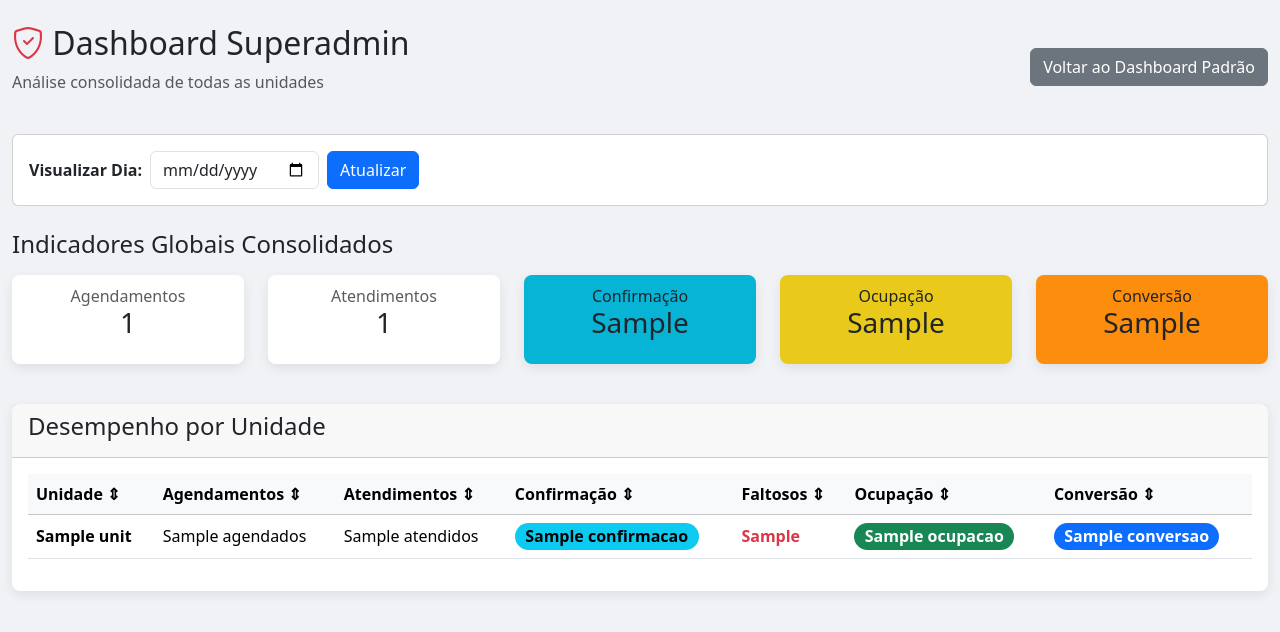
After one commit to lucasamorsaude/agenda-multipla, a Flask app: template app/templates/superadmin_dashboard.html in a window 1280 px wide. The commit adds this page. Shown: the top 632 px of the page. Run offline with Flask 3, Linux system fonts and the light colour scheme; the template is opened without the code that fills it: most values are stand-ins (such as "Sample title", 1, 10 or a date in 2020).

Commit message:
Adição de Painel SuperAdmin, ainda falta ajustes de cor e lógica

```diff
--- a/app/__init__.py
+++ b/app/__init__.py
@@ -30,12 +30,14 @@ def create_app():
     from .routes.api_routes import api_bp
     from .routes.cache_routes import cache_bp
     from app.routes.user_routes import user_bp
+    from app.routes.superadmin_routes import superadmin_bp
 
     app.register_blueprint(auth_bp)
     app.register_blueprint(main_bp)
     app.register_blueprint(api_bp)
     app.register_blueprint(cache_bp)
     app.register_blueprint(user_bp)
+    app.register_blueprint(superadmin_bp)
 
     # Adiciona uma rota raiz para redirecionar para o login
     @app.route('/')
--- a/app/templates/index.html
+++ b/app/templates/index.html
@@ -47,6 +47,9 @@
                 </div>
             </div>
             <div>
+                {% if session.role == 'superadmin' %}
+                    <a href="{{ url_for('superadmin.dashboard') }}" class="btn btn-danger">Dashboard Superadmin</a>
+                {% endif %}
                 <a href="{{ url_for('user.user_panel') }}" class="btn btn-info">Usuários</a>
                 <a href="{{ url_for('auth.logout') }}" class="btn btn-danger ms-2">Sair</a>
             </div>
--- /dev/null
+++ b/app/templates/superadmin_dashboard.html
@@ -0,0 +1,144 @@
+<!DOCTYPE html>
+<html lang="pt-BR">
+<head>
+    <meta charset="UTF-8">
+    <meta name="viewport" content="width=device-width, initial-scale=1.0">
+    <title>Dashboard Superadmin</title>
+    <link href="https://cdn.jsdelivr.net/npm/bootstrap@5.3.3/dist/css/bootstrap.min.css" rel="stylesheet">
+    <link href="https://cdn.jsdelivr.net/npm/bootstrap-icons@1.11.3/font/bootstrap-icons.min.css" rel="stylesheet">
+    <style>
+        body { background-color: #f0f2f5; }
+        .metric-card { border: none; border-radius: 0.5rem; box-shadow: 0 4px 12px rgba(0,0,0,0.08); }
+        .table-hover tbody tr:hover { background-color: #e9ecef; }
+    </style>
+    <script src="https://cdn.jsdelivr.net/npm/chart.js"></script>
+</head>
+<body>
+    <div class="container-fluid my-4">
+        <div class="d-flex justify-content-between align-items-center mb-4">
+            <div>
+                <h2><i class="bi bi-shield-check text-danger"></i> Dashboard Superadmin</h2>
+                <p class="text-muted">Análise consolidada de todas as unidades</p>
+            </div>
+            <a href="{{ url_for('main.index') }}" class="btn btn-secondary">Voltar ao Dashboard Padrão</a>
+        </div>
+
+        <div class="card mb-4">
+            <div class="card-body">
+                <form method="POST" action="{{ url_for('superadmin.dashboard') }}" class="d-flex align-items-center">
+                    <label for="selected_date" class="form-label me-2 mb-0"><strong>Visualizar Dia:</strong></label>
+                    <input type="date" id="selected_date" name="selected_date" value="{{ selected_date }}" class="form-control me-2" style="width: auto;">
+                    <button type="submit" class="btn btn-primary">Atualizar</button>
+                </form>
+            </div>
+        </div>
+
+        <div class="row mb-4">
+            <h4 class="mb-3">Indicadores Globais Consolidados</h4>
+
+            <div class="col mb-3">
+                <div class="card metric-card">
+                    <div class="card-body text-center">
+                        <h6 class="card-subtitle text-muted">Agendamentos</h6>
+                        <h3 class="card-title">{{ global_summary.total_agendado_geral }}</h3>
+                    </div>
+                </div>
+            </div>
+            <div class="col mb-3">
+                <div class="card metric-card">
+                    <div class="card-body text-center">
+                        <h6 class="card-subtitle text-muted">Atendimentos</h6>
+                        <h3 class="card-title">{{ global_summary.total_atendidos_global }}</h3>
+                    </div>
+                </div>
+            </div>
+
+            <div class="col mb-3">
+                <div class="card metric-card " style="background-color: rgb(8, 180, 214);">
+                    <div class="card-body text-center">
+                        <h6 class="card-subtitle">Confirmação</h6>
+                        <h3 class="card-title">{{ global_summary.taxa_confirmacao_global }}</h3>
+                    </div>
+                </div>
+            </div>
+
+            <div class="col mb-3">
+                <div class="card metric-card " style="background-color: rgb(233, 202, 26);">
+                    <div class="card-body text-center">
+                        <h6 class="card-subtitle">Ocupação</h6>
+                        <h3 class="card-title">{{ global_summary.taxa_ocupacao_global }}</h3>
+                    </div>
+                </div>
+            </div>
+
+            <div class="col mb-3">
+                <div class="card metric-card " style="background-color: rgb(253, 141, 13);">
+                    <div class="card-body text-center">
+                        <h6 class="card-subtitle">Conversão</h6>
+                        <h3 class="card-title">{{ global_summary.taxa_conversao_global }}</h3>
+                    </div>
+                </div>
+            </div>
+        </div>
+
+        <div class="card metric-card mb-4">
+            <div class="card-header"><h4>Desempenho por Unidade</h4></div>
+            <div class="card-body">
+                <div class="table-responsive">
+                    <table class="table table-hover align-middle" id="unitsTable">
+                        <thead class="table-light">
+                            <tr>
+                                <th scope="col" style="cursor: pointer;">Unidade &#x21D5;</th>
+                                <th scope="col" style="cursor: pointer;">Agendamentos &#x21D5;</th>
+                                <th scope="col" style="cursor: pointer;">Atendimentos &#x21D5;</th>
+                                <th scope="col" style="cursor: pointer;">Confirmação &#x21D5;</th>
+                                <th scope="col" style="cursor: pointer;">Faltosos &#x21D5;</th>
+                                <th scope="col" style="cursor: pointer;">Ocupação &#x21D5;</th>
+                                <th scope="col" style="cursor: pointer;">Conversão &#x21D5;</th>
+                            </tr>
+                        </thead>
+                        <tbody>
+                            {% for unit in units_stats %}
+                            <tr>
+                                <td><strong>{{ unit.name }}</strong></td>
+                                <td>{{ unit.agendados }}</td>
+                                <td>{{ unit.atendidos }}</td>
+                                <td><span class="badge fs-6 rounded-pill text-bg-info">{{ unit.confirmacao }}</span></td>
+                                <td><span class="text-danger fw-bold">{{ unit.nao_compareceu }}</span></td>
+                                <td><span class="badge fs-6 rounded-pill text-bg-success">{{ unit.ocupacao }}</span></td>
+                                <td><span class="badge fs-6 rounded-pill text-bg-primary">{{ unit.conversao }}</span></td>
+                            </tr>
+                            {% endfor %}
+                        </tbody>
+                    </table>
+                </div>
+            </div>
+        </div>
+
+    </div>
+
+<script>
+// JavaScript para ordenação da tabela (Ajuste 4)
+const getCellValue = (tr, idx) => {
+    const cell = tr.children[idx];
+    const value = cell.innerText || cell.textContent;
+    // Tenta converter para número, especialmente para porcentagens
+    const num = parseFloat(value.replace(',', '.'));
+    return isNaN(num) ? value.trim().toLowerCase() : num;
+};
+
+document.querySelectorAll('#unitsTable th').forEach(th => th.addEventListener('click', (() => {
+    const table = th.closest('table');
+    const tbody = table.querySelector('tbody');
+    const column = Array.from(th.parentNode.children).indexOf(th);
+    const dir = th.dataset.dir = -(th.dataset.dir || -1);
+
+    Array.from(tbody.querySelectorAll('tr'))
+        .sort((a, b) => (getCellValue(a, column) > getCellValue(b, column) ? 1 : -1) * dir)
+        .forEach(tr => tbody.appendChild(tr));
+})));
+
+
+</script>
+</body>
+</html>
```
Also changed, not shown: app/routes/superadmin_routes.py (added, +103 -0 lines), 2 other files.
